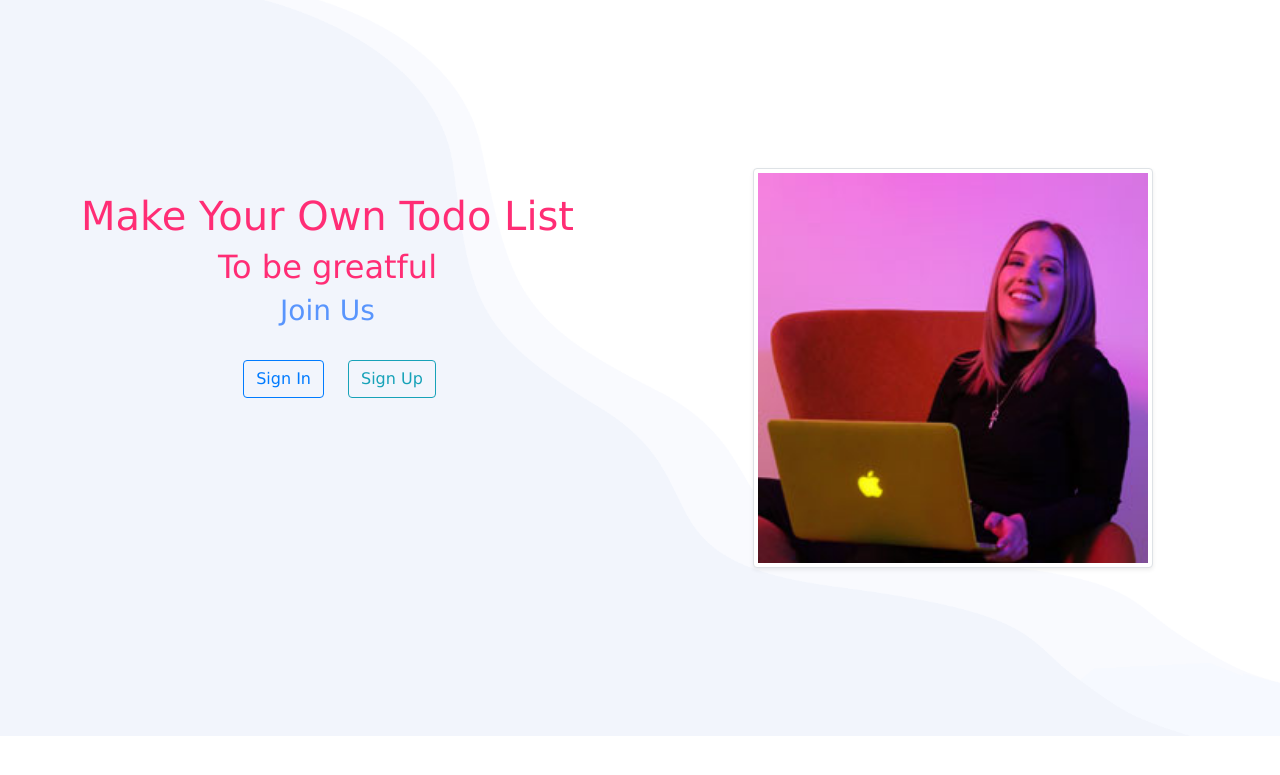
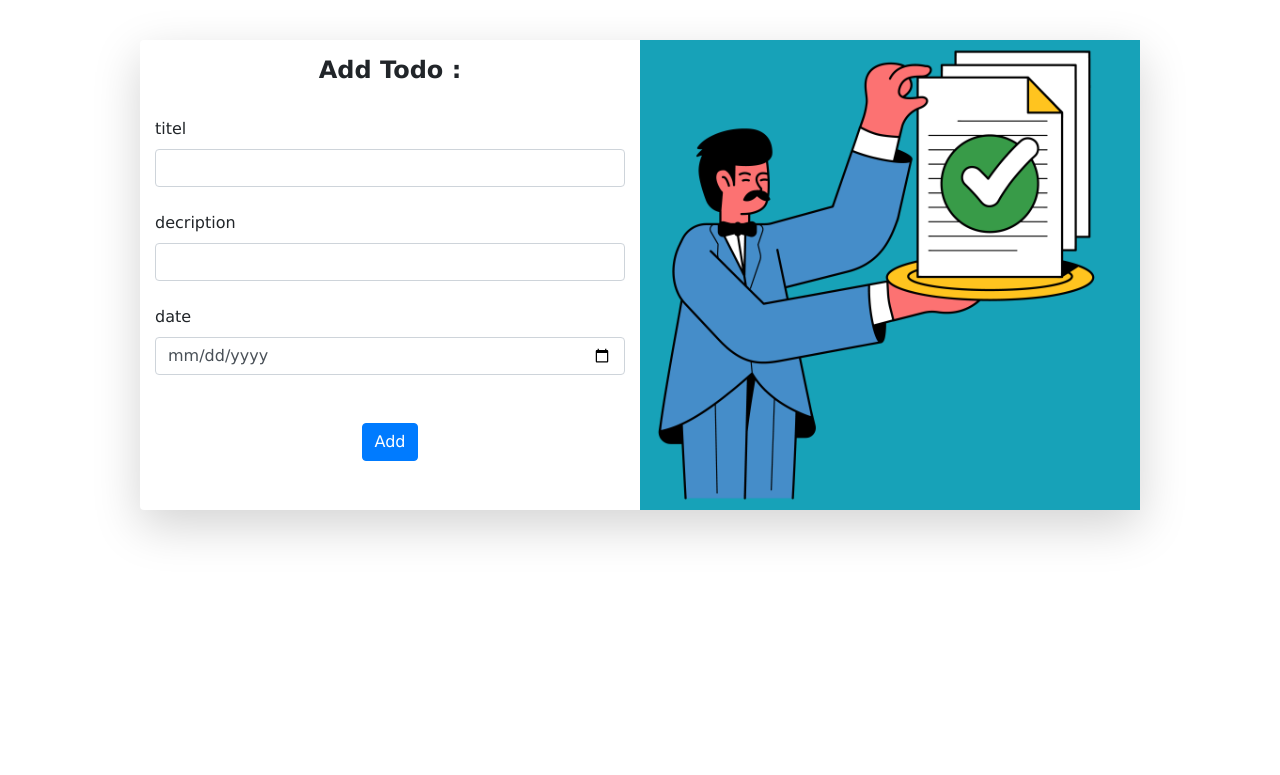
Before and after one commit to TalelMejri/PHP_sem1_TP, a PHP site: page /add_todo/index.php in a window 1280 px wide. Shown: the top 775 px of the page. Run offline with PHP 8.4, Linux system fonts and the light colour scheme; the visitor is signed in with stand-in values (Sample User, id 1); some libraries are stand-ins or nearby versions.

Commit message:
fix afficher_tous_todos

```diff
--- /dev/null
+++ b/add_todo/add_todo.phtml
@@ -0,0 +1,39 @@
+
+
+<style>
+    img{
+        width: 100%;
+        height: 100%;
+    }
+</style>
+
+<div class="d-flex p-3 m-4 justify-content-center">
+    <div class="col-xl-10 col-md-12 col-lg-12">
+          <div class="row shadow-lg rounded">
+                <div class="col-lg-6">
+                        <div class="text-center">
+                           <h1 class="h4 fw-bolder mb-3 py-3">Add Todo :</h1>
+                        </div>
+               <form action="index.php" method="POST">
+                          <?php if(count($error)>0): ?>
+                           <div class="alert alert-danger">
+                                <?=$error[0];?>
+                           </div>
+                        <?php endif; ?>
+                        <label >titel</label>
+                        <input type="text" class="form-control mb-4" name="titel">
+                        <label >decription</label>
+                        <input type="text" class="form-control mb-4"  name="description">
+                        <label >date</label>
+                        <input type="date" class="form-control mb-4"  name="date">
+                        <div class="text-center">
+                        <button  name="submit" class="btn btn-primary mt-4" >Add</button>
+                        </div>
+               </form>
+                </div>
+                <div class="col-lg-6 d-none d-lg-block bg-info">
+                    <img src="../assets/image/todo.png" alt="">
+                </div>
+          </div>
+    </div>
+</div>
--- /dev/null
+++ b/add_todo/index.php
@@ -0,0 +1,37 @@
+<?php
+  session_start();
+   require_once "../db_connected/index.php";
+   $error=[];
+  if(isset($_POST['submit'])){
+     extract($_POST);
+     if(empty($titel) && empty($description) && empty($date)){
+        $error[0]="all fied must be fill";
+        goto show;
+     }else if(empty($titel)){
+        $error[0]="titel required";
+        goto show;
+     }else if(empty($description)){
+        $error[0]="description required";
+        goto show;
+     }else if(empty($date)){
+        $error[0]="date required";
+        goto show;
+     }else {
+        $sql=$pdo->prepare("INSERT INTO `todos`(`titel`, `due_date`, `description`, `complete`, `id_user`) VALUES (:titel,:date,:desc,:complete,:iduser) ");
+        $sql->execute([
+            'titel'=>$titel,
+            'date'=>$date,
+            'desc'=>$description,
+            'complete'=>0,
+            'iduser'=>$_SESSION['iduser']
+        ]);
+        header("location:../profiluser");
+     }
+  }
+  show:
+  $show=null;
+  $page_titel="add todo";
+  $template="add_todo";
+  include "../layout.phtml";
+
+?>
--- a/profiluser/index.php
+++ b/profiluser/index.php
@@ -4,6 +4,10 @@
         header("location:../login") ;
         exit;
      }
+     require_once "../db_connected/index.php";
+     $sql=$pdo->prepare("SELECT * from todos where id_user=:id");
+     $sql->execute(['id'=>$_SESSION['iduser']]);
+     $alltodos=$sql->fetchall();
     $show=null;
     $template="profiluser";
     $page_titel=$_SESSION['nameuser'];
--- a/signup/index.php
+++ b/signup/index.php
@@ -64,7 +64,6 @@
         if($verifeid_existant->rowCount()>0){
             header("location:index.php?msg=email already exist&type=danger");
         }else{
-
          $sql=$pdo->prepare("INSERT INTO `users`( `nom`, `prenom`, `email`, `password`, `avatar`) VALUES (:nom,:prenom,:email,:password,:avatar)");
          $sql->execute([
             'nom'=>$name,
```
Also changed, not shown: profiluser/profiluser.phtml (+28 -1 lines), assets/css/style.css (line endings or trailing spaces), assets/image/todo.png (added), 1 other file.
